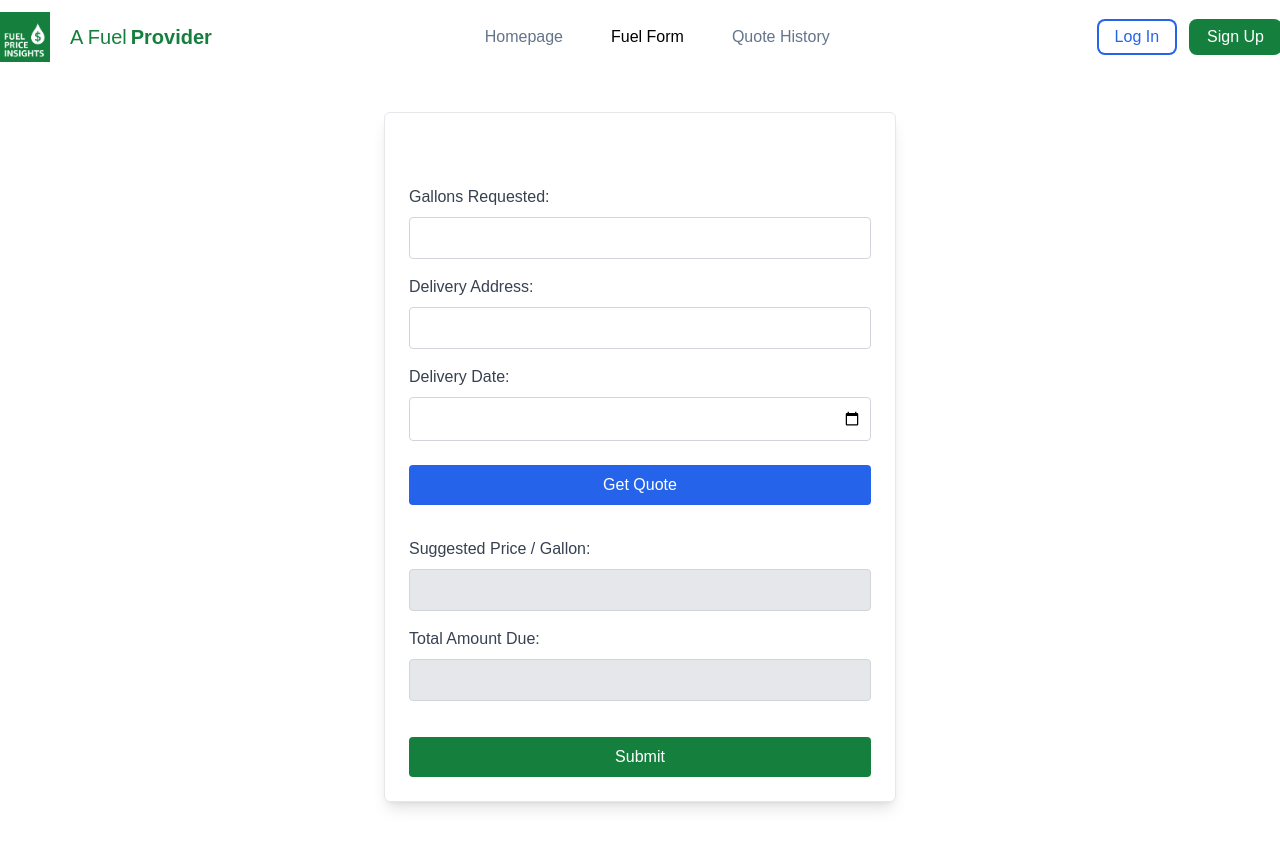
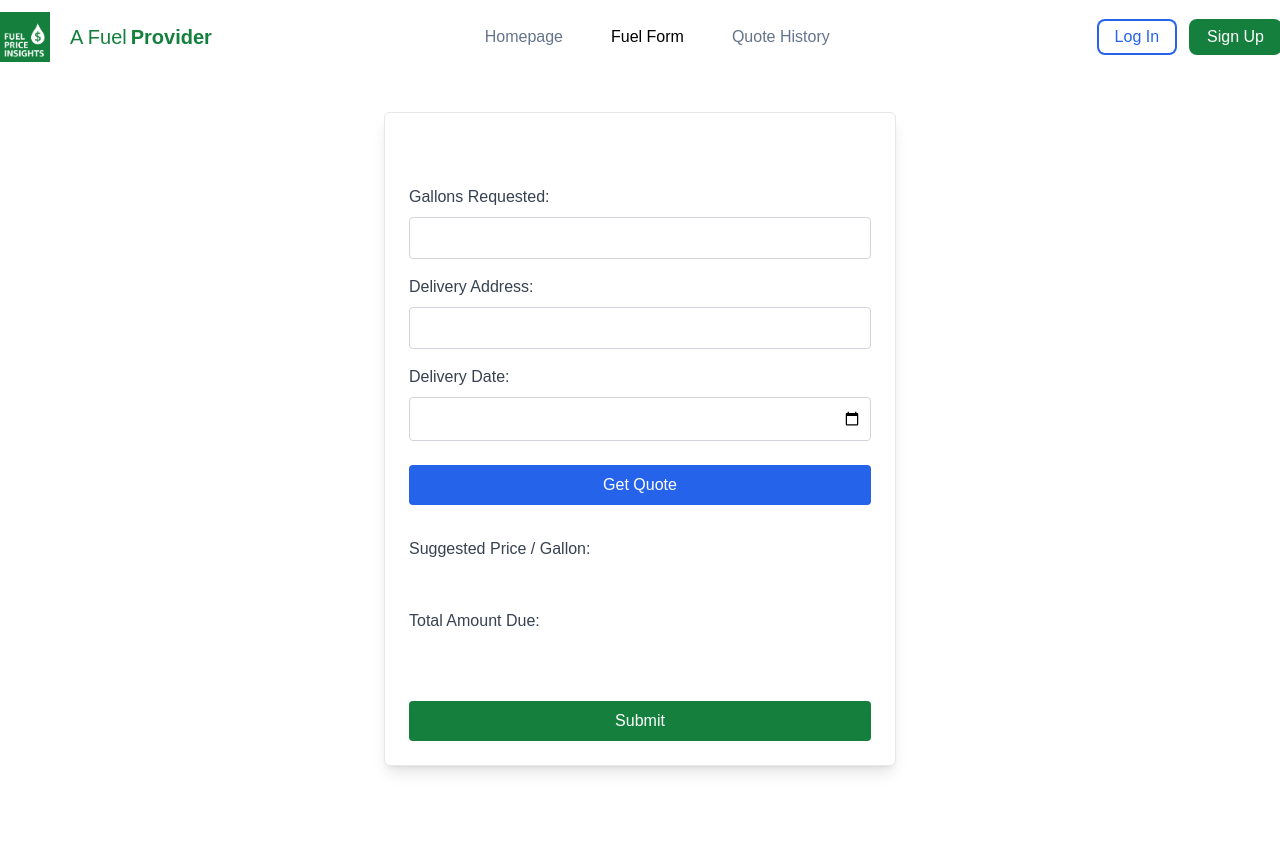
Before and after one commit to caoboyeehaw/fuel-price-insights, a Next.js app: page /fuelform in a window 1280 px wide. Shown: the top 848 px of the page. Built offline with nearby package versions, Linux system fonts and the light colour scheme; no server answers.

Commit message:
fuelform

```diff
--- a/src/pages/fuelform.tsx
+++ b/src/pages/fuelform.tsx
@@ -13,12 +13,16 @@ interface CustomSession extends Session {
 const Fuel_quote = () => {
   const { register, handleSubmit, formState: { errors } } = useForm();
   const { data: session, status } = useNextAuthSession();
+  const [isFormValid, setIsFormValid] = useState(false);
+  const [isQuoteButtonPressed, setIsQuoteButtonPressed] = useState(false);
   const [form, setForm] = useState({
     gallonsRequested: '',
     deliveryState: '',
     rateHistory: false,
     suggestedPrice: 0,
-    totalAmountDue: 0
+    totalAmountDue: 0,
+    deliveryAddress: '',
+    deliveryDate: ''
   });
   const [quote, setQuote] = useState({
     suggestedPrice: 0,
@@ -49,11 +53,17 @@ const Fuel_quote = () => {
   };
 
   const handleInputChange = (event) => {
-    const {name, value} = event.target;
+    const { name, value } = event.target;
     setForm({
       ...form,
       [name]: value
     });
+
+    setIsFormValid(
+      form.gallonsRequested.trim() !== '' &&
+      form.deliveryAddress.trim() !== '' &&
+      form.deliveryDate.trim() !== ''
+    );
   }
 
 
@@ -80,6 +90,7 @@ const Fuel_quote = () => {
       suggestedPrice: suggestedPrice,
       totalAmountDue: totalAmountDue
     });
+    setIsQuoteButtonPressed(true);
   }
 
 
@@ -93,16 +104,17 @@ const Fuel_quote = () => {
             Fuel Quote Form
           </h1>
           <form onSubmit={handleSubmit(onSubmit)}>
-
             <div className="mb-4">
-              <label className="block text-gray-700 font-medium mb-2 ">
+              <label className="block text-gray-700 font-medium mb-2">
                 Gallons Requested:
               </label>
               <input
-                  className="border border-gray-300 p-2 w-full rounded focus:ring-1 focus:outline-none focus:ring-blue-500 focus:border-blue-500"
+                className="border border-gray-300 p-2 w-full rounded focus:ring-1 focus:outline-none focus:ring-blue-500 focus:border-blue-500"
                 {...register('GallonNeeded', { required: true })}
               />
-              {errors.GallonNeeded && <p className="text-red-500 text-sm">This field is required</p>}
+              {errors.GallonNeeded && (
+                <p className="text-red-500 text-sm">This field is required</p>
+              )}
             </div>
 
             <div className="mb-4">
@@ -112,9 +124,11 @@ const Fuel_quote = () => {
               <input
                 className="border border-gray-300 p-2 w-full rounded focus:ring-1 focus:outline-none focus:ring-blue-500 focus:border-blue-500"
                 type="text"
-                {...register('deliveryAddress', {required: true})}
+                {...register('deliveryAddress', { required: true })}
               />
-              {errors.deliveryAddress && <p className="text-red-500 text-sm">This field is required</p>}
+              {errors.deliveryAddress && (
+                <p className="text-red-500 text-sm">This field is required</p>
+              )}
             </div>
 
             <div className="mb-2">
@@ -124,64 +138,55 @@ const Fuel_quote = () => {
               <input
                 className="border border-gray-300 p-2 w-full rounded focus:ring-1 focus:outline-none focus:ring-blue-500 focus:border-blue-500"
                 type="date"
-                {...register('deliveryDate', {required: true})}
+                {...register('deliveryDate', { required: true })}
               />
-              {errors.deliveryDate && <p className="text-red-500 text-sm">This field is required</p>}
+              {errors.deliveryDate && (
+                <p className="text-red-500 text-sm">This field is required</p>
+              )}
             </div>
 
-
-
             <div>
-              <button
+            <button
                 className="bg-blue-600 hover:bg-blue-700 text-white py-2 px-4 rounded focus:outline-none focus:shadow-outline w-full mt-4"
                 onClick={handleGetQuote}
+                disabled={!isFormValid}
               >
                 Get Quote
               </button>
             </div>
 
             <div className="mb-4 mt-8">
-            <label className="block text-gray-700 font-medium mb-2 ">
+              <label className="block text-gray-700 font-medium mb-2 ">
                 Suggested Price / Gallon:
               </label>
-              <input
-                className="border border-gray-300 p-2 w-full rounded focus:ring-1 bg-gray-200 focus:outline-none focus:ring-blue-500 focus:border-blue-500"
-                type="number"
-                {...register('ppg')}
-                readOnly
-              />
+              <span id="suggestedPriceDisplay">
+                ${quote.suggestedPrice.toFixed(2)}
+              </span>
             </div>
 
             <div className="mb-4">
-              <label className="block text-gray-700  font-medium mb-2 ">
+              <label className="block text-gray-700 font-medium mb-2 ">
                 Total Amount Due:
               </label>
-              <input
-                className="border border-gray-300 p-2 w-full rounded focus:ring-1 bg-gray-200 focus:outline-none focus:ring-blue-500 focus:border-blue-500 "
-                type="number"
-                {...register('totalAmountDue')}
-                readOnly
-              />
+              <span id="totalAmountDueDisplay">
+                ${quote.totalAmountDue.toFixed(2)}
+              </span>
             </div>
 
             <div>
-              <button
+            <button
                 className="bg-green-700 hover:bg-green-800 text-white py-2 px-4 rounded focus:outline-none focus:shadow-outline w-full mt-5"
                 type="submit"
-                >
+                disabled={!isQuoteButtonPressed}
+              >
                 Submit
               </button>
             </div>
-
           </form>
-
         </div>
-
       </div>
-
     </div>
-
   );
-}
+};
 
 export default Fuel_quote;
```
